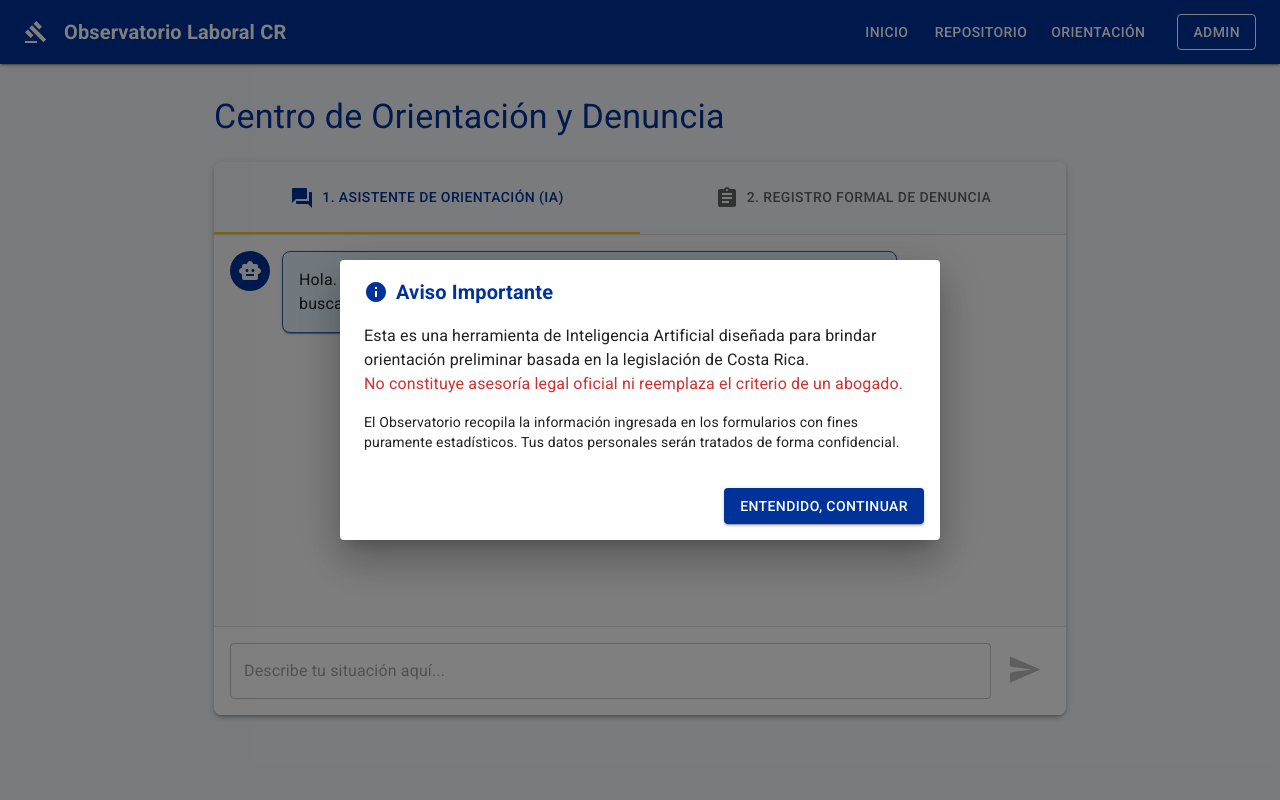
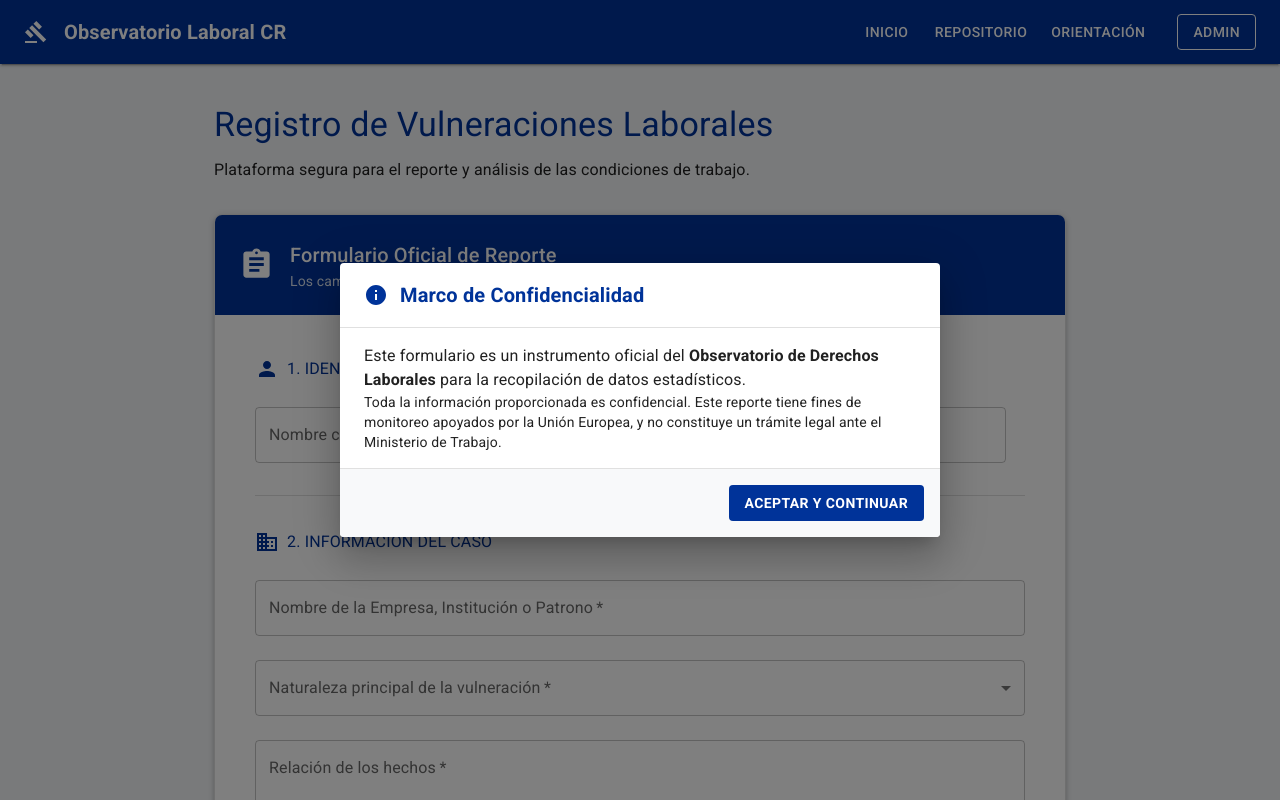
Before and after one commit to iiresodh-cr/Observatorio-laboral-frontend, a React (Vite) app: page /denuncia in a window 1280 px wide. Shown: the top 800 px of the page. Built offline with nearby package versions, Linux system fonts and the light colour scheme.

Commit message:
FOrmulario

```diff
--- a/src/pages/Denuncia.jsx
+++ b/src/pages/Denuncia.jsx
@@ -1,17 +1,14 @@
-import { useState, useRef, useEffect } from 'react';
+import { useState } from 'react';
 import {
-  Container, Paper, Box, Typography, TextField, IconButton,
-  Avatar, Tabs, Tab, Button, MenuItem,
+  Container, Paper, Box, Typography, TextField,
+  Button, MenuItem, Grid, Divider, Stack,
   Dialog, DialogTitle, DialogContent, DialogActions
 } from '@mui/material';
-import SendIcon from '@mui/icons-material/Send';
-import SmartToyIcon from '@mui/icons-material/SmartToy';
-import PersonIcon from '@mui/icons-material/Person';
-import ForumIcon from '@mui/icons-material/Forum';
 import AssignmentIcon from '@mui/icons-material/Assignment';
 import InfoIcon from '@mui/icons-material/Info';
+import BusinessIcon from '@mui/icons-material/Business';
+import PersonIcon from '@mui/icons-material/Person';
 
-// Opciones para el tipo de denuncia laboral
 const tiposDenuncia = [
   'Despido injustificado',
   'Impago de salario o extremos laborales',
@@ -23,57 +20,19 @@ const tiposDenuncia = [
   'Otro'
 ];
 
+const opcionesGenero = [
+  { value: 'femenino', label: 'Femenino' },
+  { value: 'masculino', label: 'Masculino' },
+  { value: 'no_binario', label: 'No binario' },
+  { value: 'prefiero_no_decir', label: 'Prefiero no decirlo' }
+];
+
 export default function Denuncia() {
-  const [tabValue, setTabValue] = useState(0);
+  const [openModal, setOpenModal] = useState(true);
+  const [resultModal, setResultModal] = useState({ open: false, title: '', message: '' });
 
-  // 1. ESTADO PARA EL MODAL LEGAL (Inicia abierto por defecto)
-  const [openModal, setOpenModal] = useState(true);
-
-  // 2. ESTADO PARA EL MODAL DE RESULTADOS DEL FORMULARIO
-  const [resultModal, setResultModal] = useState({
-    open: false,
-    title: '',
-    message: ''
-  });
-
-  // --- ESTADOS PARA EL CHAT DE IA ---
-  const [messages, setMessages] = useState([
-    { id: 1, sender: 'bot', text: 'Hola. Soy el asistente de orientación del Observatorio. Cuéntame tu situación y buscaré en la legislación para darte una guía preliminar.' }
-  ]);
-  const [inputChat, setInputChat] = useState('');
-  const messagesEndRef = useRef(null);
-
-  useEffect(() => {
-    if (tabValue === 0) {
-      messagesEndRef.current?.scrollIntoView({ behavior: 'smooth' });
-    }
-  }, [messages, tabValue]);
-
-  const handleSendChat = () => {
-    if (inputChat.trim() === '') return;
-    const newUserMessage = { id: Date.now(), sender: 'user', text: inputChat };
-    setMessages((prev) => [...prev, newUserMessage]);
-    setInputChat('');
-
-    setTimeout(() => {
-      const botResponse = { id: Date.now() + 1, sender: 'bot', text: 'He recibido tu consulta. Estoy analizando la legislación...' };
-      setMessages((prev) => [...prev, botResponse]);
-    }, 1000);
-  };
-
-  const handleKeyPressChat = (e) => {
-    if (e.key === 'Enter' && !e.shiftKey) {
-      e.preventDefault();
-      handleSendChat();
-    }
-  };
-
-  // --- ESTADOS PARA EL FORMULARIO DE DENUNCIA ---
   const [formData, setFormData] = useState({
-    nombre: '',
-    empresa: '',
-    tipoDenuncia: '',
-    descripcion: '',
+    nombre: '', empresa: '', email: '', edad: '', genero: '', tipoDenuncia: '', descripcion: ''
   });
 
   const handleFormChange = (e) => {
@@ -82,132 +41,204 @@ export default function Denuncia() {
 
   const handleFormSubmit = (e) => {
     e.preventDefault();
-
-    // Abrir modal de éxito en lugar de alert()
     setResultModal({
       open: true,
-      title: 'Denuncia Registrada',
-      message: 'Tu caso ha sido registrado con éxito en el Observatorio. Gracias por tu reporte. (Simulación)'
+      title: 'Reporte Registrado Exitosamente',
+      message: 'Su información ha sido procesada de manera segura por el sistema del Observatorio.'
     });
-
-    // Limpiar el formulario
-    setFormData({ nombre: '', empresa: '', tipoDenuncia: '', descripcion: '' });
+    setFormData({ nombre: '', empresa: '', email: '', edad: '', genero: '', tipoDenuncia: '', descripcion: '' });
   };
 
   return (
-    <Container maxWidth="md" sx={{ mt: 4, mb: 4 }}>
-
-      {/* --- MODAL DE AVISO LEGAL --- */}
-      <Dialog open={openModal} onClose={() => setOpenModal(false)} disableEscapeKeyDown>
-        <DialogTitle sx={{ display: 'flex', alignItems: 'center', gap: 1, color: 'primary.main', fontWeight: 'bold' }}>
-          <InfoIcon /> Aviso Importante
+    <Container maxWidth="md" sx={{ mt: 5, mb: 8 }}>
+      {/* Modal Informativo */}
+      <Dialog open={openModal} onClose={() => setOpenModal(false)} PaperProps={{ sx: { borderRadius: 2 } }}>
+        <DialogTitle sx={{ display: 'flex', alignItems: 'center', gap: 1.5, color: 'primary.main', fontWeight: 'bold' }}>
+          <InfoIcon /> Marco de Confidencialidad
         </DialogTitle>
-        <DialogContent>
+        <DialogContent dividers>
           <Typography variant="body1" paragraph>
-            Esta es una herramienta de Inteligencia Artificial diseñada para brindar orientación preliminar basada en la legislación de Costa Rica.
+            Este formulario es un instrumento oficial del <strong>Observatorio de Derechos Laborales</strong> para la recopilación de datos estadísticos.
           </Typography>
-          <Typography variant="body1" fontWeight="bold" color="error">
-            No constituye asesoría legal oficial ni reemplaza el criterio de un abogado.
-          </Typography>
-          <Typography variant="body2" color="text.secondary" sx={{ mt: 2 }}>
-            El Observatorio recopila la información ingresada en los formularios con fines puramente estadísticos. Tus datos personales serán tratados de forma confidencial.
+          <Typography variant="body2" color="text.secondary">
+            Toda la información proporcionada es confidencial. Este reporte tiene fines de monitoreo apoyados por la Unión Europea, y no constituye un trámite legal ante el Ministerio de Trabajo.
           </Typography>
         </DialogContent>
-        <DialogActions sx={{ p: 2 }}>
-          <Button onClick={() => setOpenModal(false)} variant="contained" color="primary">
-            Entendido, continuar
+        <DialogActions sx={{ p: 2, bgcolor: '#f8f9fa' }}>
+          <Button onClick={() => setOpenModal(false)} variant="contained" color="primary" disableElevation sx={{ fontWeight: 'bold' }}>
+            ACEPTAR Y CONTINUAR
           </Button>
         </DialogActions>
       </Dialog>
 
-      {/* --- MODAL DE RESULTADO DE FORMULARIO --- */}
+      {/* Modal de Éxito */}
       <Dialog open={resultModal.open} onClose={() => setResultModal({ ...resultModal, open: false })}>
-        <DialogTitle sx={{ color: 'primary.main', fontWeight: 'bold' }}>
-          {resultModal.title}
-        </DialogTitle>
-        <DialogContent>
-          <Typography variant="body1">{resultModal.message}</Typography>
-        </DialogContent>
+        <DialogTitle sx={{ fontWeight: 'bold', color: 'primary.main' }}>{resultModal.title}</DialogTitle>
+        <DialogContent><Typography>{resultModal.message}</Typography></DialogContent>
         <DialogActions sx={{ p: 2 }}>
-          <Button onClick={() => setResultModal({ ...resultModal, open: false })} variant="contained" color="primary">
-            Aceptar
+          <Button onClick={() => setResultModal({ ...resultModal, open: false })} variant="contained" disableElevation>
+            CERRAR
           </Button>
         </DialogActions>
       </Dialog>
 
-      <Typography variant="h4" color="primary" fontWeight="bold" gutterBottom>
-        Centro de Orientación y Denuncia
+      {/* Encabezado de Página */}
+      <Box sx={{ mb: 4 }}>
+        <Typography variant="h4" color="primary" fontWeight="800" gutterBottom>
+          Registro de Vulneraciones Laborales
+        </Typography>
+        <Typography variant="body1" color="text.secondary">
+          Plataforma segura para el reporte y análisis de las condiciones de trabajo.
+        </Typography>
+      </Box>
+
+      <Paper elevation={3} sx={{ borderRadius: 2, overflow: 'hidden', border: '1px solid #e0e0e0' }}>
+
+        {/* Banner Superior Institucional */}
+        <Box sx={{ p: 3, bgcolor: '#003399', color: 'white', display: 'flex', alignItems: 'center', gap: 2 }}>
+          <AssignmentIcon fontSize="large" />
+          <Box>
+            <Typography variant="h6" fontWeight="bold">Formulario Oficial de Reporte</Typography>
+            <Typography variant="body2" sx={{ opacity: 0.85 }}>
+              Los campos requeridos (*) son indispensables para la validez del registro.
+            </Typography>
+          </Box>
+        </Box>
+
+        <Box component="form" onSubmit={handleFormSubmit} sx={{ p: { xs: 3, md: 5 }, bgcolor: '#ffffff' }}>
+          <Stack spacing={4}>
+
+            {/* SECCIÓN 1: DATOS PERSONALES */}
+            <Box>
+              <Typography variant="subtitle1" color="primary" fontWeight="bold" sx={{ display: 'flex', alignItems: 'center', gap: 1, mb: 3 }}>
+                <PersonIcon /> 1. IDENTIFICACIÓN DE LA PERSONA
               </Typography>
 
-      <Paper elevation={3} sx={{ borderRadius: 2, overflow: 'hidden', mt: 3 }}>
+              <Grid container spacing={3}>
+                {/* Fila 1: Nombre (100% del ancho = 12 columnas) */}
+                <Grid item xs={12}>
+                  <TextField
+                    fullWidth
+                    label="Nombre completo"
+                    name="nombre"
+                    value={formData.nombre}
+                    onChange={handleFormChange}
+                    placeholder="Puede dejar este campo en blanco si desea mantener el anonimato"
+                  />
+                </Grid>
 
-        <Box sx={{ borderBottom: 1, borderColor: 'divider', bgcolor: '#f4f6f8' }}>
-          <Tabs value={tabValue} onChange={(e, val) => setTabValue(val)} variant="fullWidth" textColor="primary" indicatorColor="secondary">
-            <Tab icon={<ForumIcon />} iconPosition="start" label="1. Asistente de Orientación (IA)" />
-            <Tab icon={<AssignmentIcon />} iconPosition="start" label="2. Registro Formal de Denuncia" />
-          </Tabs>
+                {/* Fila 2: Correo (50%), Género (25%), Edad (25%) */}
+                <Grid item xs={12} md={6}>
+                  <TextField
+                    required
+                    fullWidth
+                    type="email"
+                    label="Correo Electrónico"
+                    name="email"
+                    value={formData.email}
+                    onChange={handleFormChange}
+                  />
+                </Grid>
+                <Grid item xs={12} sm={6} md={3}>
+                  <TextField
+                    select
+                    required
+                    fullWidth
+                    label="Género"
+                    name="genero"
+                    value={formData.genero}
+                    onChange={handleFormChange}
+                  >
+                    {opcionesGenero.map((opt) => (
+                      <MenuItem key={opt.value} value={opt.value}>{opt.label}</MenuItem>
+                    ))}
+                  </TextField>
+                </Grid>
+                <Grid item xs={12} sm={6} md={3}>
+                  <TextField
+                    required
+                    fullWidth
+                    type="number"
+                    label="Edad"
+                    name="edad"
+                    value={formData.edad}
+                    onChange={handleFormChange}
+                    inputProps={{ min: 15, max: 100 }}
+                  />
+                </Grid>
+              </Grid>
             </Box>
 
-        {/* --- VISTA 1: CHAT DE IA --- */}
-        {tabValue === 0 && (
-          <Box sx={{ display: 'flex', flexDirection: 'column', height: '60vh' }}>
-            <Box sx={{ flexGrow: 1, p: 2, overflowY: 'auto', display: 'flex', flexDirection: 'column', gap: 2, bgcolor: '#fafafa' }}>
-              {messages.map((msg) => (
-                <Box key={msg.id} sx={{ display: 'flex', flexDirection: msg.sender === 'user' ? 'row-reverse' : 'row', gap: 1.5 }}>
-                  <Avatar sx={{ bgcolor: msg.sender === 'user' ? 'secondary.main' : 'primary.main' }}>
-                    {msg.sender === 'user' ? <PersonIcon sx={{ color: '#000' }}/> : <SmartToyIcon />}
-                  </Avatar>
-                  <Box sx={{ maxWidth: '75%', p: 2, borderRadius: 2, bgcolor: msg.sender === 'user' ? 'white' : '#e3f2fd', border: '1px solid', borderColor: msg.sender === 'user' ? 'grey.300' : 'primary.light', boxShadow: 1 }}>
-                    <Typography variant="body1" sx={{ whiteSpace: 'pre-wrap' }}>{msg.text}</Typography>
-                  </Box>
-                </Box>
-              ))}
-              <div ref={messagesEndRef} />
-            </Box>
-            <Box sx={{ p: 2, bgcolor: 'white', borderTop: '1px solid #e0e0e0', display: 'flex', gap: 1 }}>
-              <TextField fullWidth variant="outlined" placeholder="Describe tu situación aquí..." value={inputChat} onChange={(e) => setInputChat(e.target.value)} onKeyDown={handleKeyPressChat} multiline maxRows={3} />
-              <IconButton color="primary" onClick={handleSendChat} disabled={inputChat.trim() === ''} sx={{ alignSelf: 'flex-end', mb: 0.5 }}>
-                <SendIcon fontSize="large" />
-              </IconButton>
-            </Box>
-          </Box>
-        )}
+            <Divider />
 
-        {/* --- VISTA 2: FORMULARIO DE DENUNCIA --- */}
-        {tabValue === 1 && (
-          <Box component="form" onSubmit={handleFormSubmit} sx={{ p: { xs: 2, md: 4 }, bgcolor: 'white' }}>
-            <Typography variant="h6" gutterBottom color="primary" fontWeight="bold">
-              Formulario de Registro para el Observatorio
-            </Typography>
-            <Typography variant="body2" color="text.secondary" sx={{ mb: 4 }}>
-              Completa este formulario para que tu caso quede registrado en nuestra base de datos. Puedes dejar el nombre en blanco si deseas que el registro sea completamente anónimo.
+            {/* SECCIÓN 2: DETALLES LABORALES */}
+            <Box>
+              <Typography variant="subtitle1" color="primary" fontWeight="bold" sx={{ display: 'flex', alignItems: 'center', gap: 1, mb: 3 }}>
+                <BusinessIcon /> 2. INFORMACIÓN DEL CASO
               </Typography>
 
-            <Box sx={{ display: 'flex', flexDirection: 'column', gap: 3 }}>
+              <Stack spacing={3}>
+                <TextField
+                  required
+                  fullWidth
+                  label="Nombre de la Empresa, Institución o Patrono"
+                  name="empresa"
+                  value={formData.empresa}
+                  onChange={handleFormChange}
+                />
 
-              <Box sx={{ display: 'flex', flexDirection: { xs: 'column', sm: 'row' }, gap: 3 }}>
-                <TextField fullWidth label="Nombre completo (Opcional)" name="nombre" value={formData.nombre} onChange={handleFormChange} variant="outlined" />
-                <TextField fullWidth label="Empresa o Patrono" name="empresa" value={formData.empresa} onChange={handleFormChange} variant="outlined" required />
-              </Box>
-
-              <TextField fullWidth select label="Tipo de Afectación / Denuncia" name="tipoDenuncia" value={formData.tipoDenuncia} onChange={handleFormChange} variant="outlined" required>
-                <MenuItem value="" disabled><em>Seleccione una opción...</em></MenuItem>
+                <TextField
+                  select
+                  required
+                  fullWidth
+                  label="Naturaleza principal de la vulneración"
+                  name="tipoDenuncia"
+                  value={formData.tipoDenuncia}
+                  onChange={handleFormChange}
+                >
                   {tiposDenuncia.map((tipo) => (
-                  <MenuItem key={tipo} value={tipo}>{tipo}</MenuItem>
+                    <MenuItem key={tipo} value={tipo} sx={{ py: 1.2 }}>
+                      {tipo}
+                    </MenuItem>
                   ))}
                 </TextField>
 
-              <TextField fullWidth label="Descripción detallada de los hechos" name="descripcion" value={formData.descripcion} onChange={handleFormChange} variant="outlined" multiline minRows={5} required placeholder="Menciona fechas, lugares y detalles relevantes..." />
+                <TextField
+                  required
+                  fullWidth
+                  multiline
+                  minRows={6}
+                  label="Relación de los hechos"
+                  name="descripcion"
+                  value={formData.descripcion}
+                  onChange={handleFormChange}
+                  placeholder="Por favor, describa cronológicamente los hechos, incluyendo fechas, lugares y puestos involucrados."
+                />
+              </Stack>
+            </Box>
 
-              <Box sx={{ display: 'flex', justifyContent: 'flex-end', mt: 1 }}>
-                <Button type="submit" variant="contained" color="secondary" size="large" sx={{ fontWeight: 'bold', color: '#000', px: 4, py: 1.5, borderRadius: 2 }}>
-                  Registrar Denuncia
+            {/* BOTÓN DE ENVÍO */}
+            <Box sx={{ display: 'flex', justifyContent: 'flex-end', pt: 2 }}>
+              <Button
+                type="submit"
+                variant="contained"
+                color="secondary"
+                disableElevation
+                sx={{
+                  py: 1.5,
+                  px: 5,
+                  fontSize: '1rem',
+                  fontWeight: 'bold',
+                  borderRadius: 1,
+                  color: '#000'
+                }}
+              >
+                REGISTRAR REPORTE
               </Button>
             </Box>
 
+          </Stack>
         </Box>
-          </Box>
-        )}
       </Paper>
     </Container>
   );
```
Lines whose indentation alone changed are shown as unchanged.
